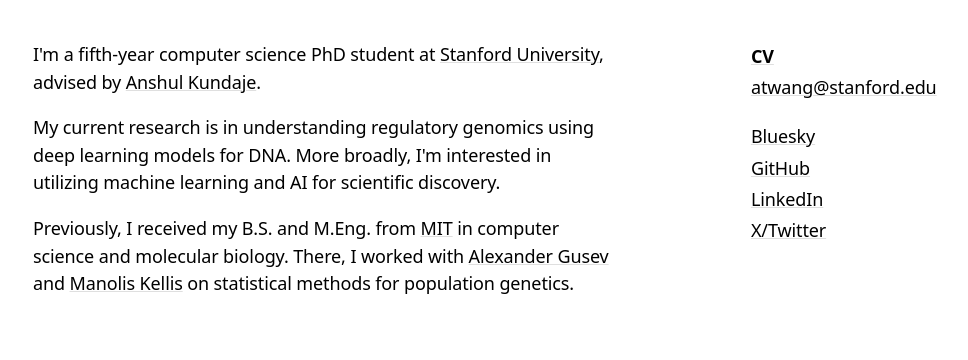
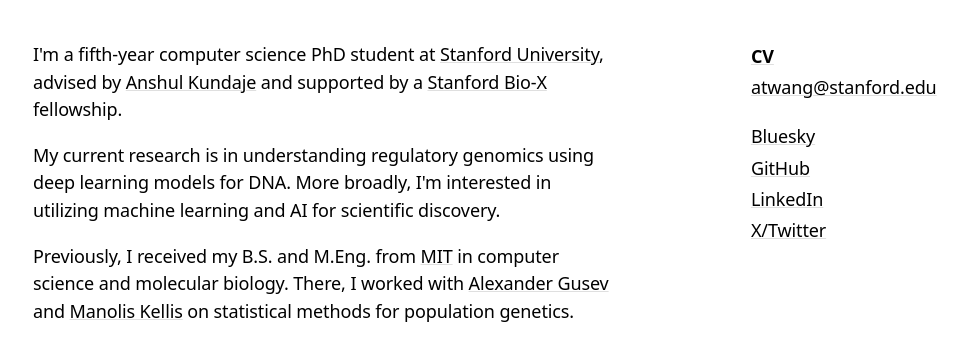
Before and after one commit to austintwang/austintwang.github.io, a plain HTML site: page index.html in a window 1280 px wide. Shown: the part 184-544 px from the top of the page, without its empty margins (107-1075 px from the left). Drawn offline with Linux system fonts and the light colour scheme; a web font is replaced by a local one.

Commit message:
Update text

```diff
--- a/index.html
+++ b/index.html
@@ -30,7 +30,7 @@
     </r-cell>
     <r-cell span="3" span-s="row" id="content">
       <p>I'm a fifth-year computer science PhD student at <a href="https://www.stanford.edu/">Stanford University</a>,
-        advised by <a href="https://kundajelab.github.io/">Anshul Kundaje</a>.</p>
+        advised by <a href="https://kundajelab.github.io/">Anshul Kundaje</a> and supported by a <a href="https://biox.stanford.edu/research/phd-fellows/">Stanford Bio-X</a> fellowship.</p>
       <p>My current research is in understanding regulatory genomics using deep learning models for DNA. More broadly,
         I'm interested in utilizing machine learning and AI for scientific discovery.</p>
       <p>Previously, I received my B.S. and M.Eng. from <a href="https://web.mit.edu/">MIT</a> in computer science and
```
